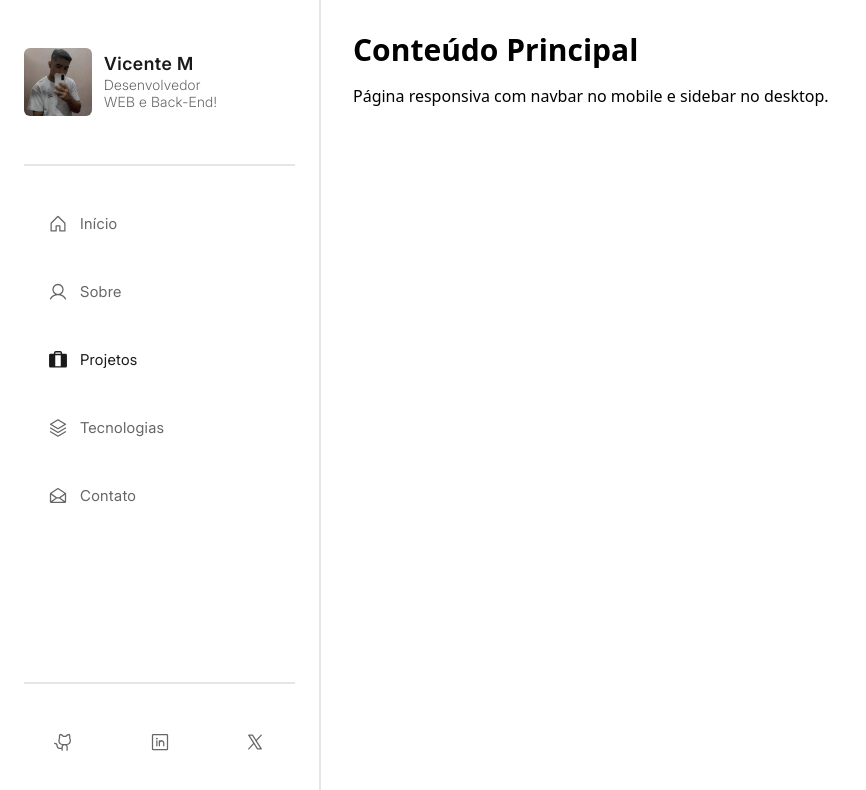
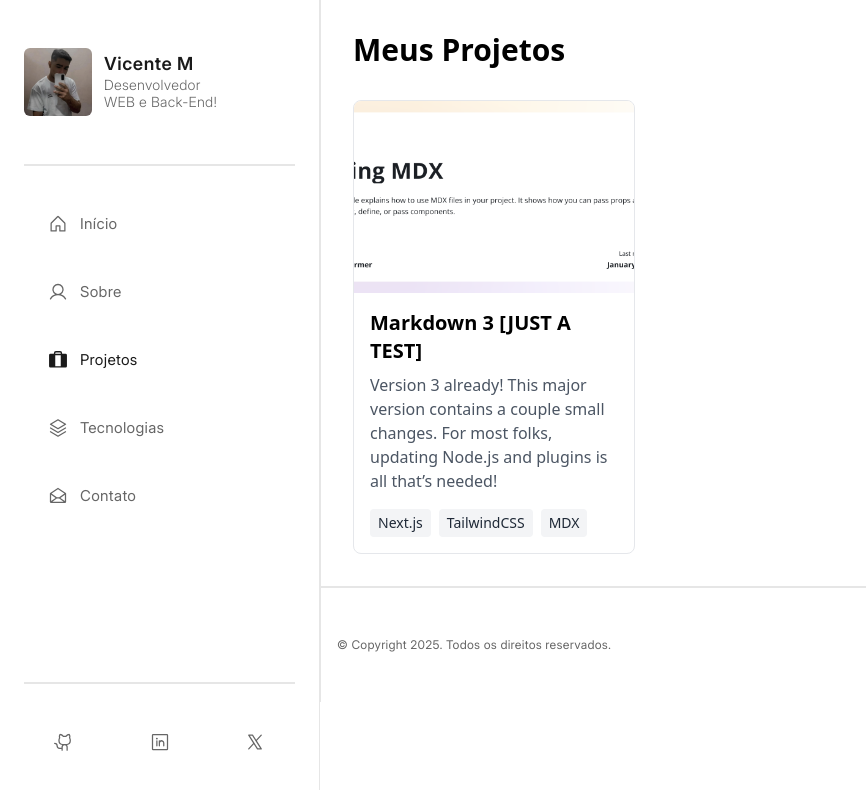
Before and after one commit to vincmp/vincmp-portfolio, a Next.js app: page /projetos in a window 1280 px wide. Shown: the top 790 px of the page, without its empty margins (0-866 px from the left). Built offline with nearby package versions, Linux system fonts and the light colour scheme.

Commit message:
025 - Enhanced page Layout adding page footer, Added dynamic page update on projects to auto add project cards.

```diff
--- /dev/null
+++ b/content/projetos/markdown3.mdx
@@ -0,0 +1,16 @@
+---
+title: "Markdown 3 [JUST A TEST]"
+description: "Version 3 already! This major version contains a couple small changes. For most folks, updating Node.js and plugins is all that’s needed!"
+date: "2025-04-26"
+coverImage: "/assets/images/projects/mdx.png"
+tags: ["Next.js", "TailwindCSS", "MDX"]
+---
+
+## Markdown for the component era 🚀
+
+MDX lets you use JSX in your markdown content. You can import components, such as interactive charts or alerts, and embed them within your content. This makes writing long-form content with components a blast.
+
+### What does MDX do?
+
+- You write markdown with embedded components through JSX
+- It gets compiled to JavaScript that you can use in any framework that supports JSX
--- a/src/app/globals.css
+++ b/src/app/globals.css
@@ -66,3 +66,11 @@
 .socials-items:hover {
   color: #1a1a1a;
 }
+
+.pagefooter-text {
+  font-size: 12px !important;
+  font-family: "Inter-Regular", sans-serif;
+  color: #666666;
+  line-height: 14.4px !important;
+  letter-spacing: 0.02em !important;
+}
--- a/src/app/projetos/page.tsx
+++ b/src/app/projetos/page.tsx
@@ -1,13 +1,80 @@
 import PageLayout from "@/components/PageLayout/Layout";
+import fs from "fs";
+import path from "path";
+import matter from "gray-matter";
+import Image from "next/image";
+import Link from "next/link";
 
-export default function Projetos() {
+interface Project {
+  slug: string;
+  frontmatter: {
+    title: string;
+    description: string;
+    coverImage: string;
+    date: string;
+    tags: string[];
+  };
+}
+
+export default async function Projetos() {
+  const projectsDirectory = path.join(process.cwd(), "content", "projetos");
+  const files = await fs.promises.readdir(projectsDirectory);
+
+  const projects = await Promise.all(
+    files.map(async (filename) => {
+      const slug = filename.replace(".mdx", "");
+      const filePath = path.join(projectsDirectory, filename);
+      const fileContent = await fs.promises.readFile(filePath, "utf-8");
+      const { data: frontmatter } = matter(fileContent);
+
+      return {
+        slug,
+        frontmatter,
+      };
+    })
+  );
+
   return (
     <PageLayout>
-      <h1 className="text-3xl font-bold">Conteúdo Principal</h1>
-      <p className="mt-4">
-        Página responsiva com navbar no mobile e sidebar no desktop.
-      </p>
-      <div style={{ height: "200vh" }}></div>
+      <h1 className="text-3xl font-bold mb-8">Meus Projetos</h1>
+      <div className="grid grid-cols-1 md:grid-cols-2 lg:grid-cols-3 gap-6">
+        {projects.map((project) => (
+          <Link
+            href={`/projetos/${project.slug}`}
+            key={project.slug}
+            className="border border-gray-200 rounded-lg overflow-hidden hover:shadow-lg transition-shadow"
+          >
+            {project.frontmatter.coverImage && (
+              <div className="relative h-48 w-full">
+                <Image
+                  src={project.frontmatter.coverImage}
+                  alt={project.frontmatter.title}
+                  fill
+                  className="object-cover"
+                />
+              </div>
+            )}
+            <div className="p-4">
+              <h2 className="text-xl font-semibold mb-2">
+                {project.frontmatter.title}
+              </h2>
+              <p className="text-gray-600 mb-4">
+                {project.frontmatter.description}
+              </p>
+              <div className="flex flex-wrap gap-2">
+                {project.frontmatter.tags.map((tag: string) => (
+                  <span
+                    key={tag}
+                    className="bg-gray-100 text-gray-800 text-sm px-2 py-1 rounded"
+                  >
+                    {tag}
+                  </span>
+                ))}
+              </div>
+            </div>
+          </Link>
+        ))}
+      </div>
     </PageLayout>
   );
 }
--- a/src/components/PageLayout/Layout.tsx
+++ b/src/components/PageLayout/Layout.tsx
@@ -1,4 +1,5 @@
 import ResponsiveNav from "@/components/NavbarLayout/ResponsiveNav";
+import PageFooter from "./PageFooter";
 
 interface LayoutProps {
   children: React.ReactNode;
@@ -8,7 +9,10 @@ export default function Layout({ children }: LayoutProps) {
   return (
     <main className="min-h-screen bg-white pt-28 lg:pt-0 lg:pl-80">
       <ResponsiveNav />
-      <div className="p-8 border-l border-[#E6E6E6]">{children}</div>
+      <div className="border-l border-[#E6E6E6]">
+        <div className="p-8">{children}</div>
+        <PageFooter />
+      </div>
     </main>
   );
 }
--- /dev/null
+++ b/src/components/PageLayout/PageFooter.tsx
@@ -0,0 +1,18 @@
+import React from "react";
+
+const PageFooter: React.FC = () => {
+  return (
+    <footer className="w-full text-white py-8 border-t-2 border-t-[#E6E6E6] max-w-6xl mx-auto flex items-center">
+      <div className="container mx-auto px-4">
+        <div className="text-gray-400 text-sm py-[18px]">
+          <p className="pagefooter-text">
+            © Copyright {new Date().getFullYear()}. Todos os direitos
+            reservados.
+          </p>
+        </div>
+      </div>
+    </footer>
+  );
+};
+
+export default PageFooter;
```
Also changed, not shown: content/projetos/teste.mdx (deleted, +0 -15 lines), public/assets/images/projects/mdx.png (added).
